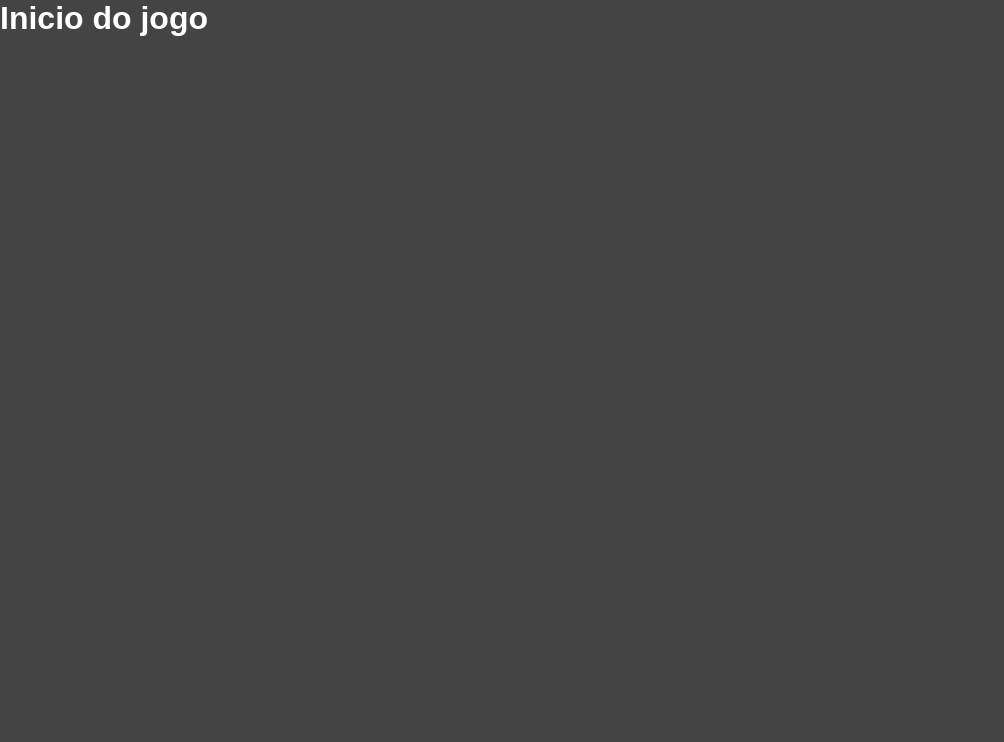
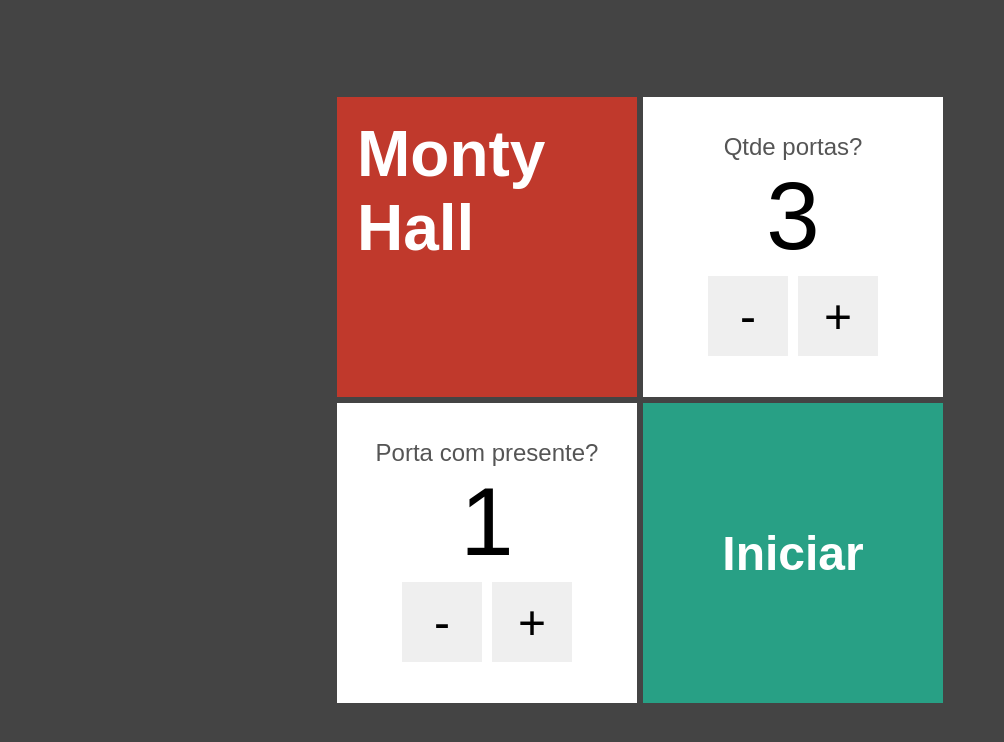
Before and after one commit to phenriquesantos/monty-hall-react-next, a Next.js app: page / in a window 1280 px wide. Shown: the top 742 px of the page, without its empty margins (0-1004 px from the left). Built offline with nearby package versions, Linux system fonts and the light colour scheme.

Commit message:
Tela inicial do jogo e projeto finalizado

```diff
--- /dev/null
+++ b/src/components/Cartao.tsx
@@ -0,0 +1,17 @@
+import styles from '@/styles/Cartao.module.css';
+
+interface CartaoProps {
+  bgColor?: string,
+  children?: any
+}
+
+export default function Cartao(props: CartaoProps) {
+  return (
+    <div
+      className={styles.cartao}
+      style={{ backgroundColor: props.bgColor ?? "#fff" }}
+    >
+      {props.children}
+    </div>
+  )
+}
--- /dev/null
+++ b/src/components/EntradaNumerica.tsx
@@ -0,0 +1,25 @@
+import styles from '@/styles/EntradaNumerica.module.css';
+
+interface EntradaNumericaProps {
+  text: string,
+  value: number,
+  onChange: (newValue: number) => void
+}
+
+export default function EntradaNumerica(props: EntradaNumericaProps) {
+
+  const dec = () => props.onChange(props.value - 1);
+  const inc = () => props.onChange(props.value + 1);
+
+  return (
+    <div className={styles.entradaNumerica}>
+      <span className={styles.text}>{props.text}</span>
+      <span className={styles.value}>{props.value}</span>
+      <div className={styles.botoes}>
+        <button className={styles.btn} onClick={dec}>-</button>
+        <button className={styles.btn} onClick={inc}>+</button>
+      </div>
+    </div>
+  );
+
+}
--- a/src/pages/index.tsx
+++ b/src/pages/index.tsx
@@ -1,13 +1,44 @@
-import Porta from "@/components/Porta";
-import Presente from "@/components/Presente";
-import PortaModel from "@/model/porta";
-import { atualizarPortas, criarPortas } from "functions/portas";
+import Cartao from "@/components/Cartao";
+import Link from 'next/link';
+
+import styles from '@/styles/Formulario.module.css';
+import EntradaNumerica from "@/components/EntradaNumerica";
 import { useState } from "react";
 
-export default function Home() {
+export default function Form() {
+
+  const [qtdePortas, setQtdePortas] = useState(3);
+  const [comPresente, setComPresente] = useState(1);
+
   return (
-    <div style={{ display: "flex" }}>
-      <h1>Inicio do jogo</h1>
+    <div className={styles.formulario}>
+      <div>
+        <Cartao bgColor="#c0392c">
+          <h1>Monty Hall</h1>
+        </Cartao>
+        <Cartao>
+          <EntradaNumerica
+            text="Qtde portas?"
+            onChange={novaQtde => setQtdePortas(novaQtde)}
+            value={qtdePortas}
+          />
+        </Cartao>
+      </div>
+
+      <div>
+        <Cartao>
+          <EntradaNumerica
+            text="Porta com presente?"
+            onChange={novoPortaComPresente => setComPresente(novoPortaComPresente)}
+            value={comPresente}
+          />
+        </Cartao>
+        <Cartao bgColor="#28a085">
+          <Link href={`/jogo/${qtdePortas}/${comPresente}`} style={{ display: "flex", flex: "1" }}>
+            <h2 className={styles.link}>Iniciar</h2>
+          </Link>
+        </Cartao>
+      </div>
     </div>
   );
 }
--- /dev/null
+++ b/src/styles/Cartao.module.css
@@ -0,0 +1,9 @@
+.cartao {
+  display: flex;
+  width: 300px;
+  height: 300px;
+  color: white;
+  margin: 3px;
+  font-size: 2rem;
+  padding: 20px;
+}
--- /dev/null
+++ b/src/styles/EntradaNumerica.module.css
@@ -0,0 +1,33 @@
+.entradaNumerica {
+  display: flex;
+  flex: 1;
+  flex-direction: column;
+  align-items: center;
+  justify-content: center;
+  color: #000;
+}
+
+.text {
+  color: #555;
+  font-size: 1.5rem;
+}
+
+.value {
+  font-size: 6rem;
+}
+
+.botoes {
+  display: flex;
+}
+
+.btn {
+  display: flex;
+  justify-content: center;
+  align-items: center;
+  font-size: 3rem;
+  height: 80px;
+  width: 80px;
+  margin: 5px;
+  border: none;
+  cursor: pointer;
+}
--- /dev/null
+++ b/src/styles/Formulario.module.css
@@ -0,0 +1,19 @@
+.formulario {
+  display: flex;
+  justify-content: center;
+  align-items: center;
+  height: 100vh;
+  flex-direction: column;
+}
+
+.formulario div {
+  display: flex;
+}
+
+.link {
+  display: flex;
+  justify-content: center;
+  align-items: center;
+  flex: 1;
+  margin: 0;
+}
```
